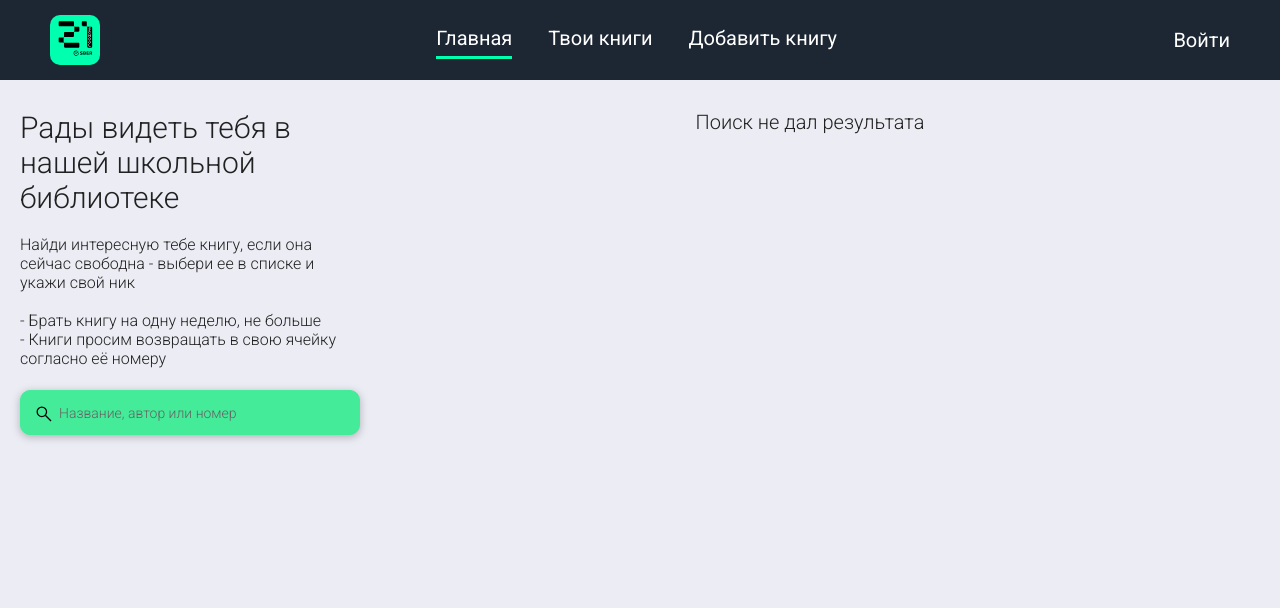
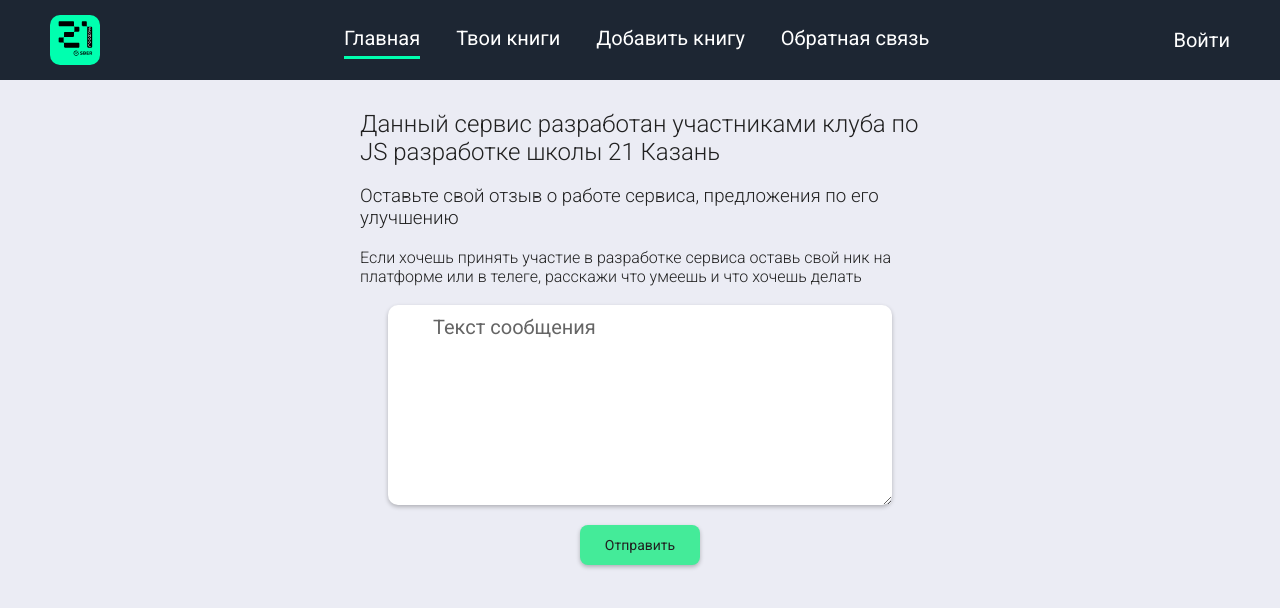
Before and after one commit to project21s/bookshelf, a React (Create React App) app: page /feedback in a window 1280 px wide. Shown: the top 608 px of the page. Built offline with nearby package versions, Linux system fonts and the light colour scheme; no server answers; the database is empty.

Commit message:
fix and add feedback

```diff
--- a/src/App.jsx
+++ b/src/App.jsx
@@ -7,6 +7,7 @@
 import { useScreen } from "./hooks";
 import Header from "./components/Header/Header";
 import MyBooks from "./pages/MyBooks/MyBooks";
+import Feedback from "./pages/Feedback/Feedback";
 
 import AppAlert from "./components/AppAlert/AppAlert";
 
@@ -56,6 +57,7 @@
               <Route path="/mybook" element={<MyBooks />} />
               <Route path="/book/:id" element={<Book />} />
               <Route path="/addbook" element={<AddBook />} />
+              <Route path="/feedback" element={<Feedback />} />
               <Route path="*" element={<Home />} />
             </Routes>
           </BrowserRouter>
--- a/src/components/BookTabke/BookTable.jsx
+++ b/src/components/BookTabke/BookTable.jsx
@@ -55,7 +55,7 @@
   ) : (
     <div className={style.noResult}>
       {page === "home" ? "Поиск не дал результата" : ""}
-      {page === "mybook" ? "Вы еще не добавили книги в избрнное" : ""}
+      {page === "mybook" ? "Вы еще не добавили книги в избрннное" : ""}
     </div>
   );
 }
--- a/src/components/PopUp/PopUp.jsx
+++ b/src/components/PopUp/PopUp.jsx
@@ -17,7 +17,7 @@
   const showAlert = useContext(InfoContext);
 
   const login = async () => {
-    let userTemp = await logIn(mail, password);
+    let userTemp = await logIn(mail.toLocaleLowerCase(), password);
     if (userTemp.user) {
       userDispatch({
         type: "update",
@@ -77,9 +77,10 @@
 
   const create = async () => {
     if (password !== repeatePass) {
+      showAlert("Пароли должны совпадать ");
       return;
     }
-    let userTemp = await createUser(mail, password);
+    let userTemp = await createUser(mail.toLocaleLowerCase(), password);
 
     if (userTemp.user) {
       userDispatch({
@@ -106,11 +107,7 @@
           </div>
           <AppInput title="email" setInput={setMail}></AppInput>
           <br />
-          <AppInput
-            title="пароль"
-            type="password"
-            setInput={setPassword}
-          ></AppInput>
+          <AppInput title="пароль" setInput={setPassword}></AppInput>
           <br />
           <AppInput title="повтори пароль" setInput={setRepeatePass}></AppInput>
           <br />
--- /dev/null
+++ b/src/pages/Feedback/Feedback.jsx
@@ -0,0 +1,77 @@
+import React, { useState, useEffect, useContext } from "react";
+import style from "./style.module.css";
+
+import AppButton from "../../components/AppButton/AppButton";
+
+import { UserContext } from "../../contexts/UserContext";
+
+import { addFeedback } from "../../services/feedbackServes";
+
+function Feedback() {
+  const { user, userDispatch } = useContext(UserContext);
+  const [text, setText] = useState("");
+  const [statusSend, setStatusSend] = useState(false);
+
+  const handler = async () => {
+    let status = await addFeedback(text);
+    if (status.status) {
+      setStatusSend(true);
+    }
+  };
+
+  return (
+    <div className={style.main}>
+      <h2>
+        Данный сервис разработан участниками клуба по JS разработке школы 21
+        Казань
+      </h2>
+      <br />
+      <h3>
+        Оставьте свой отзыв о работе сервиса, предложения по его улучшению
+      </h3>
+      <br />
+      <p>
+        Если хочешь принять участие в разработке сервиса оставь свой ник на
+        платформе или в телеге, расскажи что умеешь и что хочешь делать
+      </p>
+      <br />
+
+      {!statusSend && (
+        <div>
+          <textarea
+            className={style.in}
+            value={text}
+            placeholder="Текст сообщения"
+            onChange={(event) => {
+              setText(event.target.value);
+            }}
+          />
+          <div className={style.btn}>
+            <AppButton
+              header="Отправить"
+              onClick={() => {
+                handler();
+              }}
+            ></AppButton>
+          </div>
+        </div>
+      )}
+      {statusSend && (
+        <div>
+          <div className={style.btn}>
+            <h2>Отправленно</h2>
+            <AppButton
+              header="Новое сообщение"
+              onClick={() => {
+                setStatusSend(false);
+                setText("");
+              }}
+            ></AppButton>
+          </div>
+        </div>
+      )}
+    </div>
+  );
+}
+
+export default Feedback;
--- /dev/null
+++ b/src/pages/Feedback/style.module.css
@@ -0,0 +1,23 @@
+.main {
+  margin: 0 auto;
+  padding: 30px 20px;
+  max-width: 600px;
+  height: 100%;
+  margin-bottom: 20px;
+}
+
+.in {
+  margin: 0 auto;
+  display: block;
+  max-width: 90%;
+  min-height: 200px;
+  margin-bottom: 20px;
+}
+
+.btn {
+  display: flex;
+  flex-direction: column;
+  gap: 20px;
+  align-items: center;
+  justify-content: center;
+}
--- a/src/pages/MyBooks/MyBooks.jsx
+++ b/src/pages/MyBooks/MyBooks.jsx
@@ -1,43 +1,32 @@
-import React, { useState, useEffect } from "react";
+import React, { useState, useEffect, useContext } from "react";
 
 import style from "./style.module.css";
 // import { books } from "../../services/bookMockAPI";
 
 import BookTable from "../../components/BookTabke/BookTable";
 // import AppSearch from "../../components/AppSearch/AppSearch";
-import AppScrollToUp from "../../components/AppScrollToUp/AppScrollToUp"
+import AppScrollToUp from "../../components/AppScrollToUp/AppScrollToUp";
 // import { useUser } from "../../hooks";
 import { userStatus, logOut } from "../../services/authApiServes";
 
 import { getAllBook } from "../../services/bookApiServes";
 
+import { UserContext } from "../../contexts/UserContext";
+
 function MyBooks() {
-
   let [books, setBooks] = useState(null);
+  const { user, userDispatch } = useContext(UserContext);
 
   let getBooks = async () => {
-      let booksTmp = await getAllBook()
+    let booksTmp = await getAllBook();
     setBooks(booksTmp);
-      console.log(booksTmp)
-
+    console.log(booksTmp);
   };
-
-    let [user, setUser] = useState(null);
-
-    let status = async () => {
-      let userData = await userStatus()
-      if (!user) {
-        setUser(userData)
-      } else if (userData.id !== user.id) {
-        setUser(userData)
-      }
-    }
 
   useEffect(() => {
     if (!books) {
-        getBooks()
+      getBooks();
     }
-      status();
   }, [user, books]);
 
   // console.log(user.nickname);
@@ -47,21 +36,25 @@
   const [favoriteBook] = useState(true);
   //   const [user]  = useState(useUser());
 
-
   return (
     <div className={style.main}>
       <AppScrollToUp />
+      {!user && (
         <div className={style.favorites}>
-        Хочу прочесть!
+          Войдите, чтобы иметь доступ к списку избранного
         </div>
-      {books && <BookTable
+      )}
+      {user && <div className={style.favorites}>Хочу прочесть!</div>}
+      {user && books && (
+        <BookTable
           user={user}
           books={books}
           filterText={filterText}
           inStockOnly={inStockOnly}
           favoriteBook={[favoriteBook]}
           page="mybook"
-      />}
+        />
+      )}
     </div>
   );
 }
--- a/src/routes/routes.jsx
+++ b/src/routes/routes.jsx
@@ -3,6 +3,7 @@
 // import Book from "../pages/Book/Book";
 import AddBook from "../pages/AddBook/AddBook";
 import MyBooks from "../pages/MyBooks/MyBooks";
+import Feedback from "../pages/Feedback/Feedback";
 
 export const routes = [
   {
@@ -33,4 +34,11 @@
     element: <AddBook />,
     isDisplay: true,
   },
+  {
+    path: "/feedback",
+    label: "Обратная связь",
+    param: "",
+    element: <Feedback />,
+    isDisplay: true,
+  },
 ];
--- /dev/null
+++ b/src/services/feedbackServes.js
@@ -0,0 +1,35 @@
+import { initializeApp } from "firebase/app";
+import { firebaseConfig } from "./firebaseConfig";
+import {
+  getFirestore,
+  setDoc,
+  doc,
+  getDoc,
+  collection,
+  addDoc,
+  updateDoc,
+  getDocs,
+} from "firebase/firestore";
+
+const app = initializeApp(firebaseConfig);
+const db = getFirestore(app);
+
+export const addFeedback = async (text) => {
+  let feedback = {};
+  try {
+    let date = new Date();
+    const docRef = await addDoc(collection(db, "feedback"), {
+      date: date,
+      text: text,
+      status: "open",
+    });
+
+    feedback.status = "ok";
+  } catch (e) {
+    feedback.status = "error";
+    feedback.error = e;
+    console.log(e);
+  } finally {
+    return feedback;
+  }
+};
```
Lines whose indentation alone changed are shown as unchanged.
